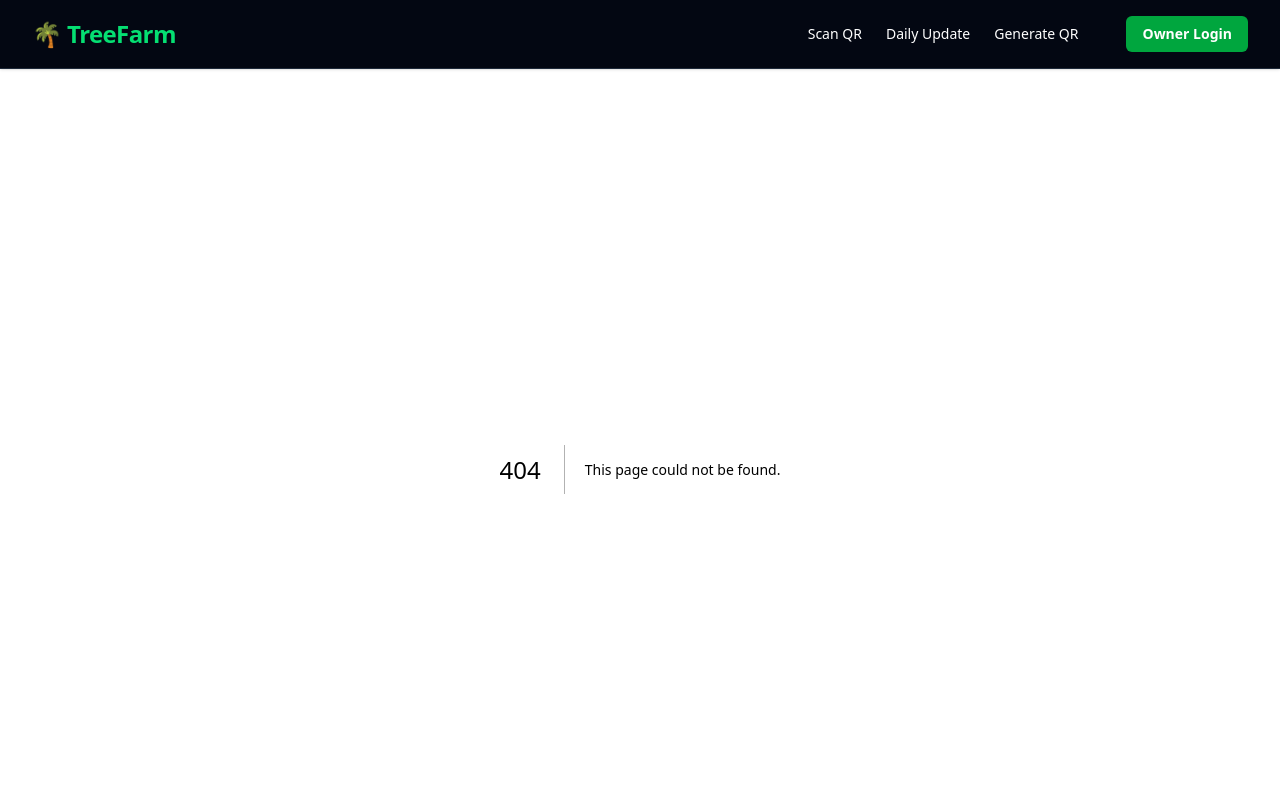
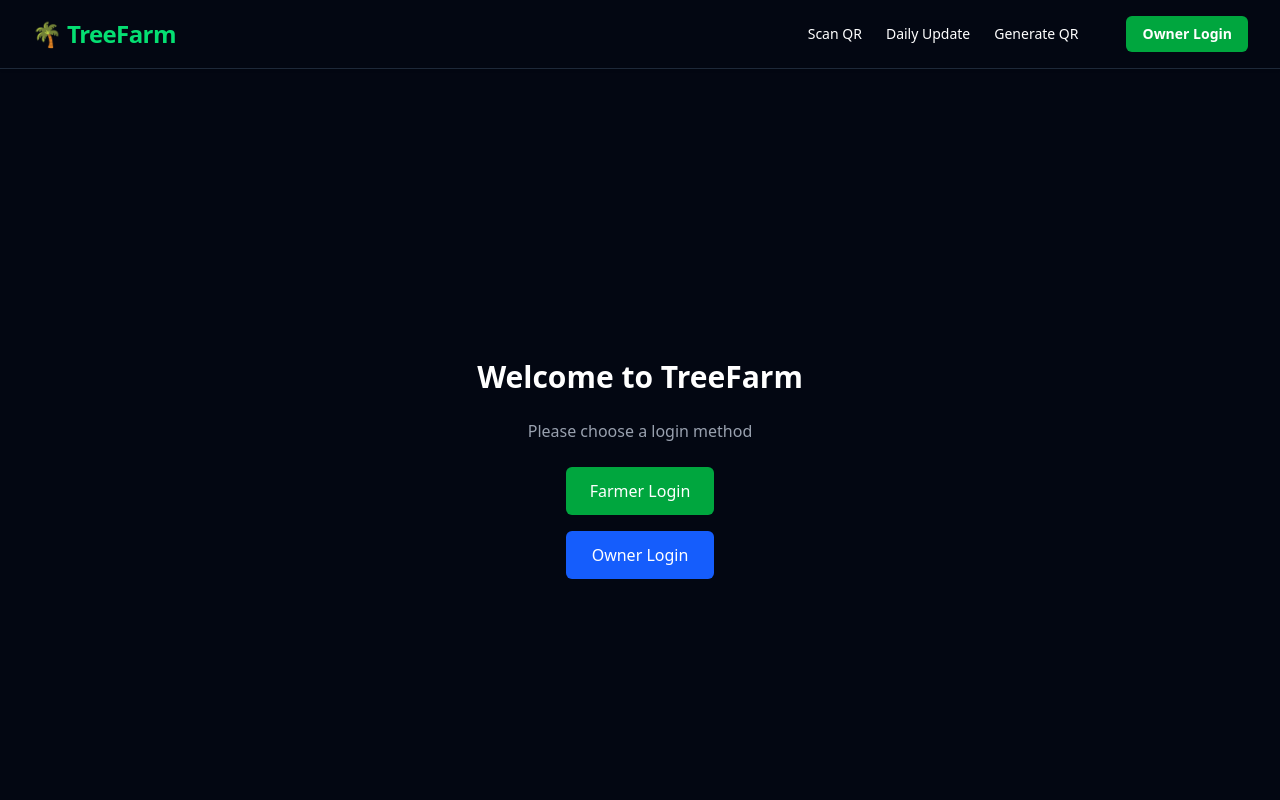
Before and after one commit to Ireshudayanga/coconut-farm-application, a Next.js app: page /login-choice in a window 1280 px wide. Before the commit this address had no page. Shown: the top 800 px of the page. Built offline with nearby package versions, Linux system fonts and the light colour scheme.

Commit message:
feat: Enhance login flow with new combined login selection page and improve cookie management for authentication

```diff
--- a/src/app/api/farmers/route.js
+++ b/src/app/api/farmers/route.js
@@ -13,7 +13,9 @@ export async function GET() {
         id: f._id.toString(),
         name: f.name,
         username: f.username,
-      })),
+        passwordHash: f.passwordHash, // 🔥 this line is required for login to work
+      }))
+
     });
   } catch (err) {
     console.error('GET farmers error:', err);
--- /dev/null
+++ b/src/app/login-choice/page.jsx
@@ -0,0 +1,26 @@
+'use client';
+
+import Link from 'next/link';
+
+export default function LoginChoicePage() {
+  return (
+    <div className="min-h-screen bg-gray-950 text-white flex flex-col items-center justify-center space-y-6">
+      <h1 className="text-3xl font-bold">Welcome to TreeFarm</h1>
+      <p className="text-gray-400">Please choose a login method</p>
+      <div className="space-y-4">
+        <Link
+          href="/login"
+          className="block px-6 py-3 bg-green-600 rounded-md hover:bg-green-700 text-white text-center"
+        >
+          Farmer Login
+        </Link>
+        <Link
+          href="/owner-login"
+          className="block px-6 py-3 bg-blue-600 rounded-md hover:bg-blue-700 text-white text-center"
+        >
+          Owner Login
+        </Link>
+      </div>
+    </div>
+  );
+}
--- a/src/app/login/page.jsx
+++ b/src/app/login/page.jsx
@@ -9,22 +9,24 @@ export default function FarmerLoginPage() {
   const router = useRouter();
 
   useEffect(() => {
-    // Auto-login from localStorage
-    const saved = localStorage.getItem('farmerAuth');
-    if (saved) {
-      document.cookie = `farmer_token=1; path=/`;
+    // If already logged in, redirect to dashboard
+    const isLoggedIn = document.cookie.includes('farmer_token=1');
+    if (isLoggedIn) {
       router.replace('/daily-update');
     }
-  }, []);
+  }, [router]);
 
   const handleLogin = async () => {
-    if (!username || !password) return;
+    if (!username || !password) {
+      alert('Please enter both username and password');
+      return;
+    }
 
+    try {
       const res = await fetch('/api/farmers');
       const data = await res.json();
 
       const match = data.farmers.find((f) => f.username === username);
-
       if (!match) return alert('User not found');
 
       const check = await fetch('/api/farmer-login', {
@@ -33,13 +35,16 @@ export default function FarmerLoginPage() {
       });
 
       const valid = await check.json();
+      if (!valid.ok) return alert('Incorrect password');
 
-    if (!valid.ok) return alert('Wrong password');
-
-    // ✅ Save session
-    document.cookie = `farmer_token=1; path=/`;
+      // ✅ Set cookie valid for 2 days
+      document.cookie = `farmer_token=1; max-age=172800; path=/`;
       localStorage.setItem('farmerAuth', JSON.stringify({ username }));
-    router.replace('/daily-update');
+      router.replace('/farmer');
+    } catch (err) {
+      console.error('Login error:', err);
+      alert('Login failed. Try again.');
+    }
   };
 
   return (
--- a/src/app/owner-login/page.jsx
+++ b/src/app/owner-login/page.jsx
@@ -11,7 +11,7 @@ export default function OwnerLoginPage() {
 
   const handleLogin = () => {
     if (password === process.env.NEXT_PUBLIC_OWNER_PASSWORD) {
-      document.cookie = `owner_token=valid; path=/`;
+     document.cookie = `owner_token=valid; max-age=172800; path=/`;
       const redirect = searchParams.get('redirect') || '/owner/dashboard';
       router.replace(redirect);
     } else {
--- a/src/app/owner/layout.js
+++ b/src/app/owner/layout.js
@@ -62,7 +62,7 @@ export default function OwnerLayout({ children }) {
         {/* Footer Nav */}
         <div className="mt-auto pt-6 border-t border-gray-800 space-y-2">
           <Link
-            href="/daily-update"
+            href="/farmer"
             onClick={() => setIsOpen(false)}
             className="block w-full text-center px-3 py-2 rounded-lg bg-gray-800 hover:bg-gray-700 text-sm font-medium transition"
           >
--- a/src/app/page.js
+++ b/src/app/page.js
@@ -1,3 +1,4 @@
+// src/app/page.js
 'use client';
 
 import { useEffect } from 'react';
@@ -7,8 +8,13 @@ export default function Home() {
   const router = useRouter();
 
   useEffect(() => {
-    router.replace('/farmer'); // redirect to /farmer on load
+    const farmer = document.cookie.includes('farmer_token=1');
+    const owner = document.cookie.includes('owner_token=valid');
+
+    if (owner) router.replace('/owner/dashboard');
+    else if (farmer) router.replace('/farmer');
+    else router.replace('/login-choice'); // new combined login selection page
   }, [router]);
 
-  return null; // no UI, just redirect
+  return null;
 }
```
Lines whose indentation alone changed are shown as unchanged.
